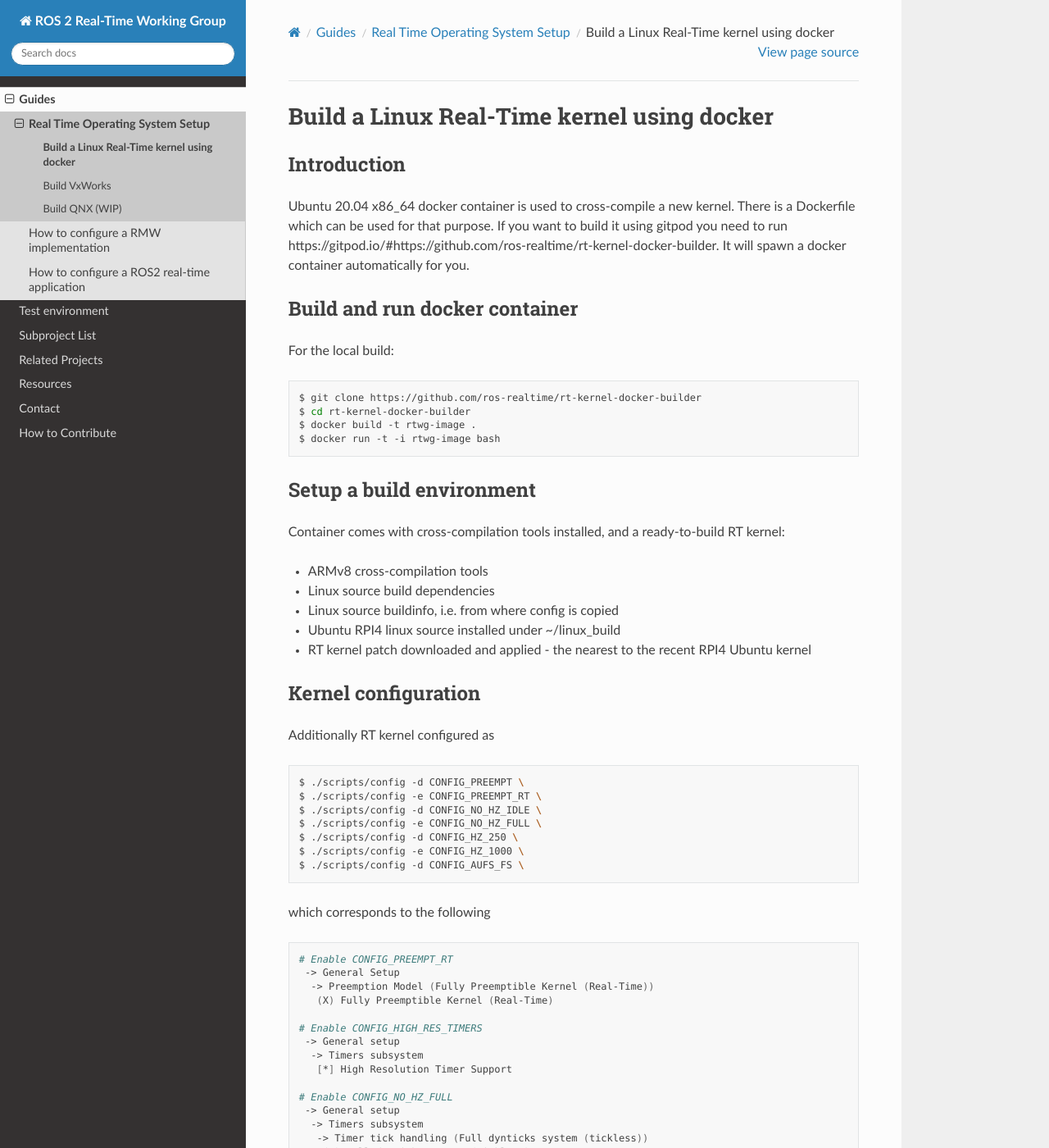
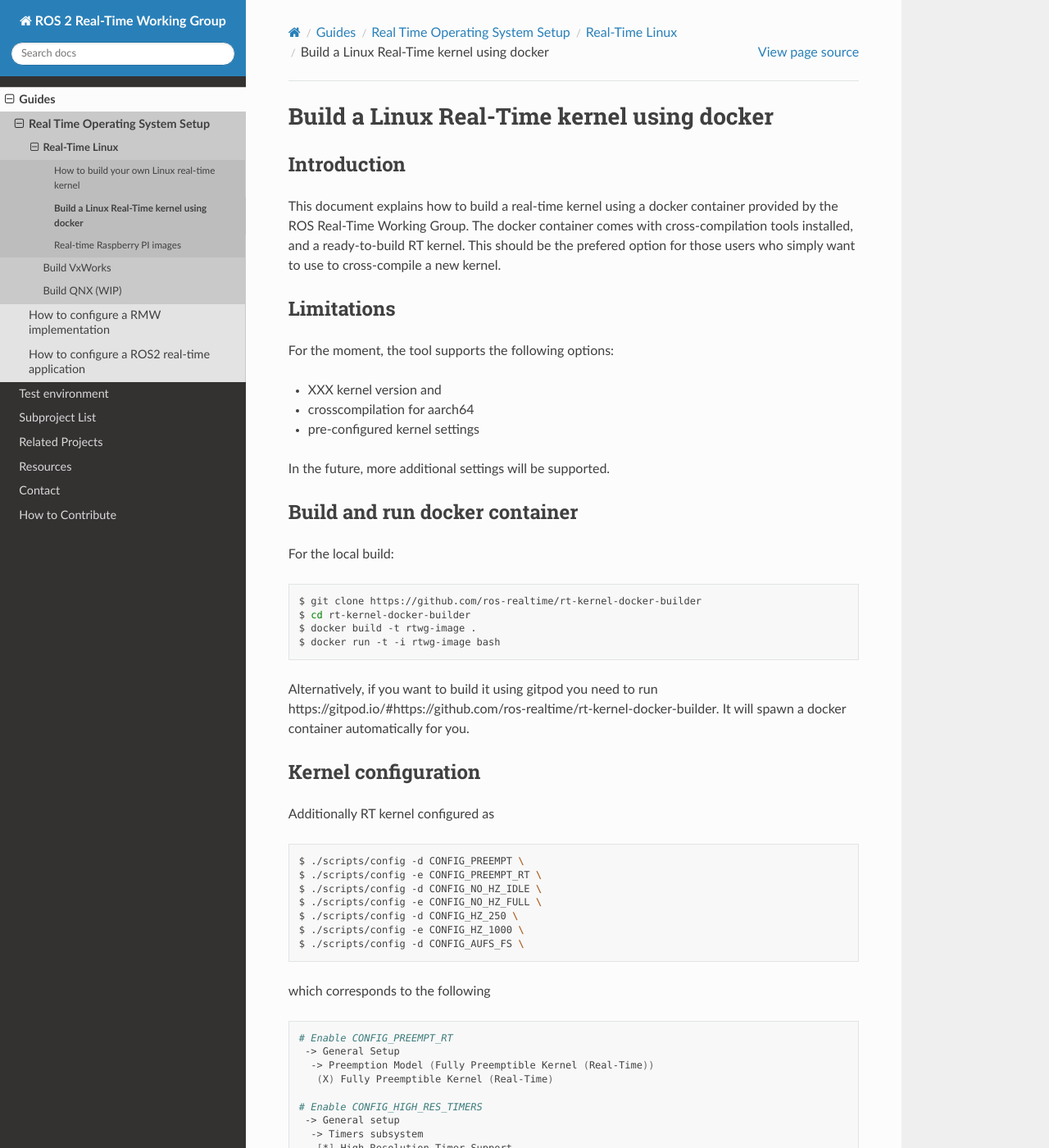
Before and after one commit to ros-realtime/rtwg_documentation, a Sphinx documentation site: the page built from source/Guides/Real-Time-Operating-System-Setup/Real-Time-Linux/build_rt_kernel_using_docker.md, in a window 1280 px wide and 1400 px high. Shown: the whole window at 82% size. Built offline with Sphinx 7.4.7 and the Read the Docs theme 2.0.0, drawn with Linux system fonts in a browser that asks for light colours.

Commit message:
Update Real-Time-Linux guides

````diff
--- a/source/Guides/Real-Time-Operating-System-Setup/Real-Time-Linux/build_rt_kernel.md
+++ b/source/Guides/Real-Time-Operating-System-Setup/Real-Time-Linux/build_rt_kernel_using_docker.md
@@ -2,7 +2,16 @@
 
 ## Introduction
 
-Ubuntu 20.04 x86_64 docker container is used to cross-compile a new kernel. There is a Dockerfile which can be used for that purpose. If you want to build it using gitpod you need to run https://gitpod.io/#https://github.com/ros-realtime/rt-kernel-docker-builder. It will spawn a docker container automatically for you.
+This document explains how to build a real-time kernel using a docker container provided by the ROS Real-Time Working Group. The docker container comes with cross-compilation tools installed, and a ready-to-build RT kernel. This should be the prefered option for those users who simply want to use to cross-compile a new kernel.
+
+## Limitations
+
+For the moment, the tool supports the following options:
+- XXX kernel version and
+- crosscompilation for aarch64
+- pre-configured kernel settings
+
+In the future, more additional settings will be supported.
 
 ## Build and run docker container
 
@@ -15,15 +24,7 @@ $ docker build -t rtwg-image .
 $ docker run -t -i rtwg-image bash
 ```
 
-## Setup a build environment
-
-Container comes with cross-compilation tools installed, and a ready-to-build RT kernel:
-* ARMv8 cross-compilation tools
-* Linux source build dependencies
-* Linux source buildinfo, i.e. from where config is copied
-* Ubuntu RPI4 linux source installed under ~/linux_build
-* RT kernel patch downloaded and applied - the nearest to the recent RPI4 Ubuntu kernel
-
+Alternatively, if you want to build it using gitpod you need to run https://gitpod.io/#https://github.com/ros-realtime/rt-kernel-docker-builder. It will spawn a docker container automatically for you.
 
 ## Kernel configuration
 
````
Also changed, not shown: source/Guides/Real-Time-Operating-System-Setup/Real-Time-Linux/how_to_build_your_own_linux-real_time_kernel.md (added, +14 -0 lines), source/Guides/Real-Time-Operating-System-Setup/Real-Time-Linux/real_time_raspberry_pi_images.md (added, +9 -0 lines), source/Guides/Real-Time-Operating-System-Setup/Real-Time-Linux/rt_linux_index.md (added, +13 -0 lines), source/Guides/Real-Time-Operating-System-Setup/rtos_setup.md (+1 -1 lines).
